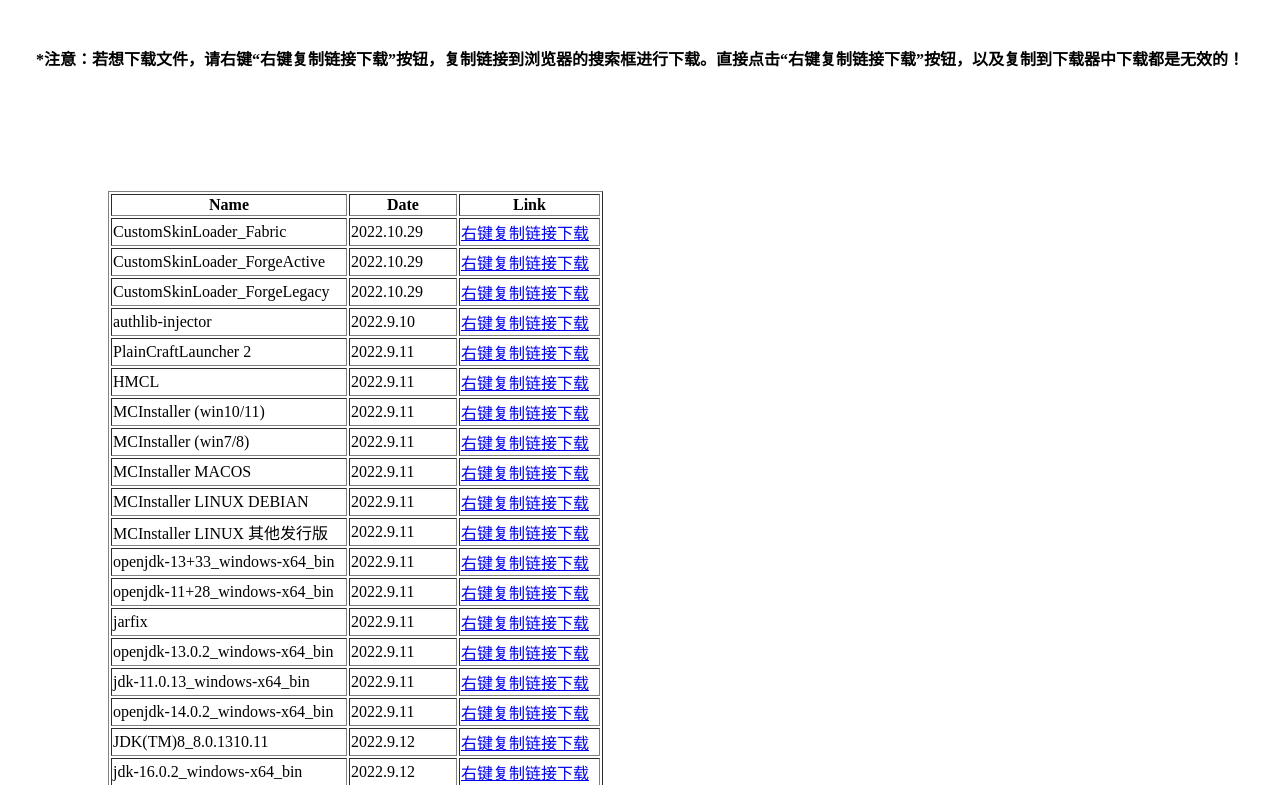
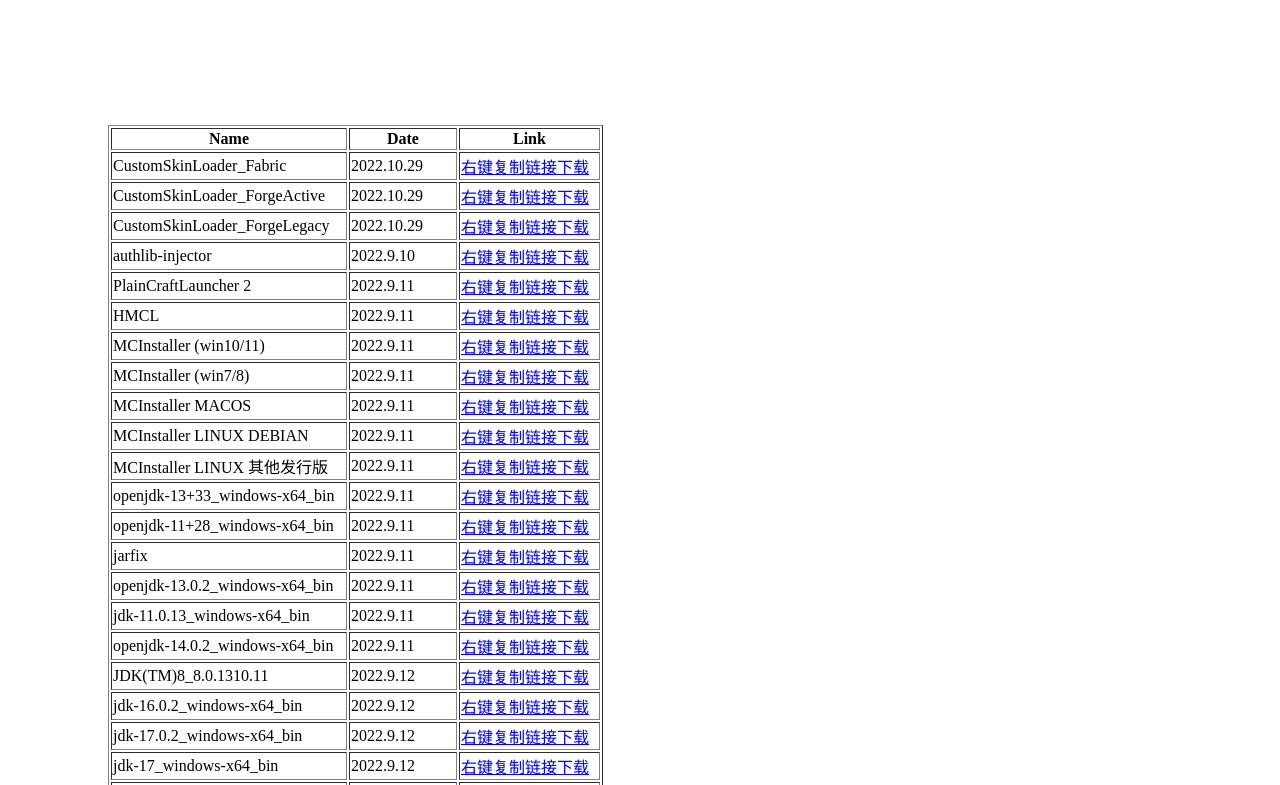
Before and after one commit to SRY-CTB/starskinfile.github.io, a plain HTML site: page index.html in a window 1280 px wide. Shown: the part 73-858 px from the top of the page. Drawn offline with Linux system fonts and the light colour scheme.

Commit message:
Update index.html

```diff
--- a/index.html
+++ b/index.html
@@ -14,7 +14,6 @@
 <body>
 	<h1 align="center">StarSkin File WebPage</h1>
 	</br>
-    <h4 align="center">*注意：若想下载文件，请右键“右键复制链接下载”按钮，复制链接到浏览器的搜索框进行下载。直接点击“右键复制链接下载”按钮，以及复制到下载器中下载都是无效的！</h4>
 	<div class="divcss">
 	<table border="1">
 		<tr>
```
